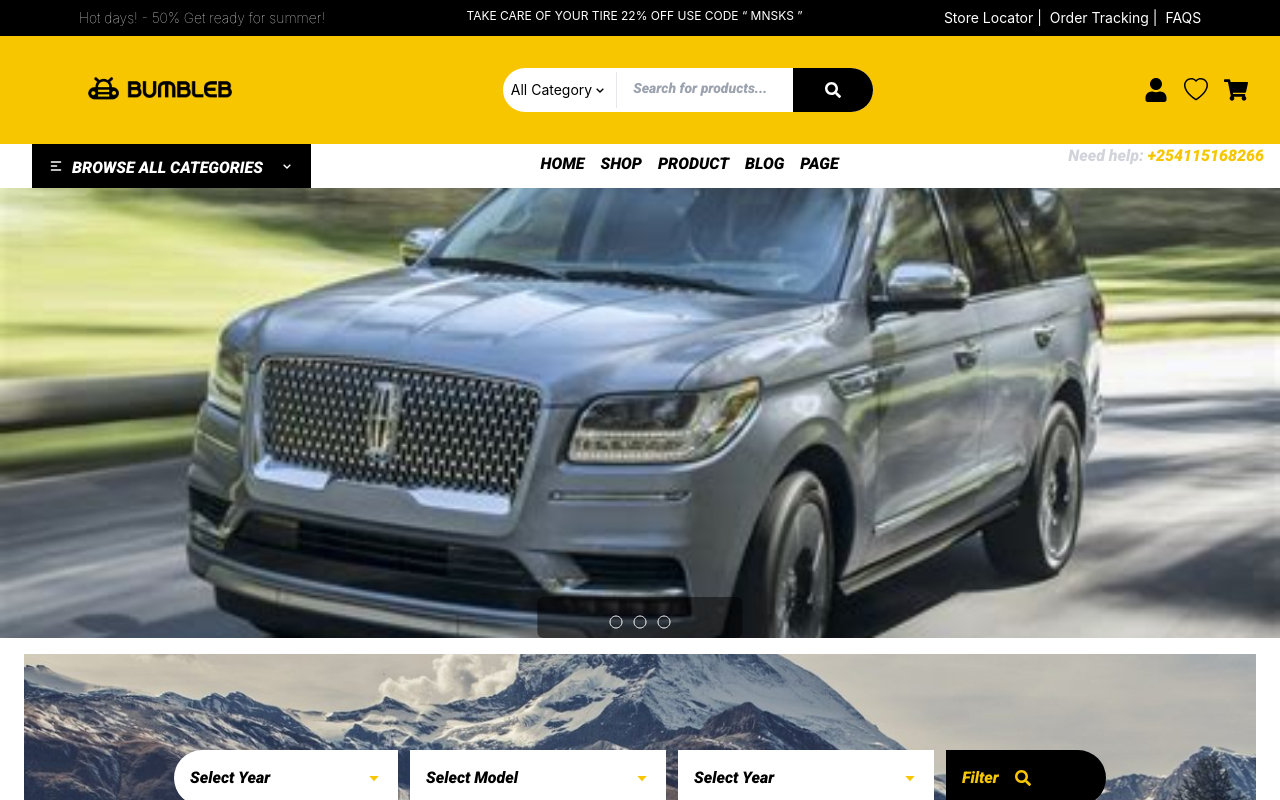
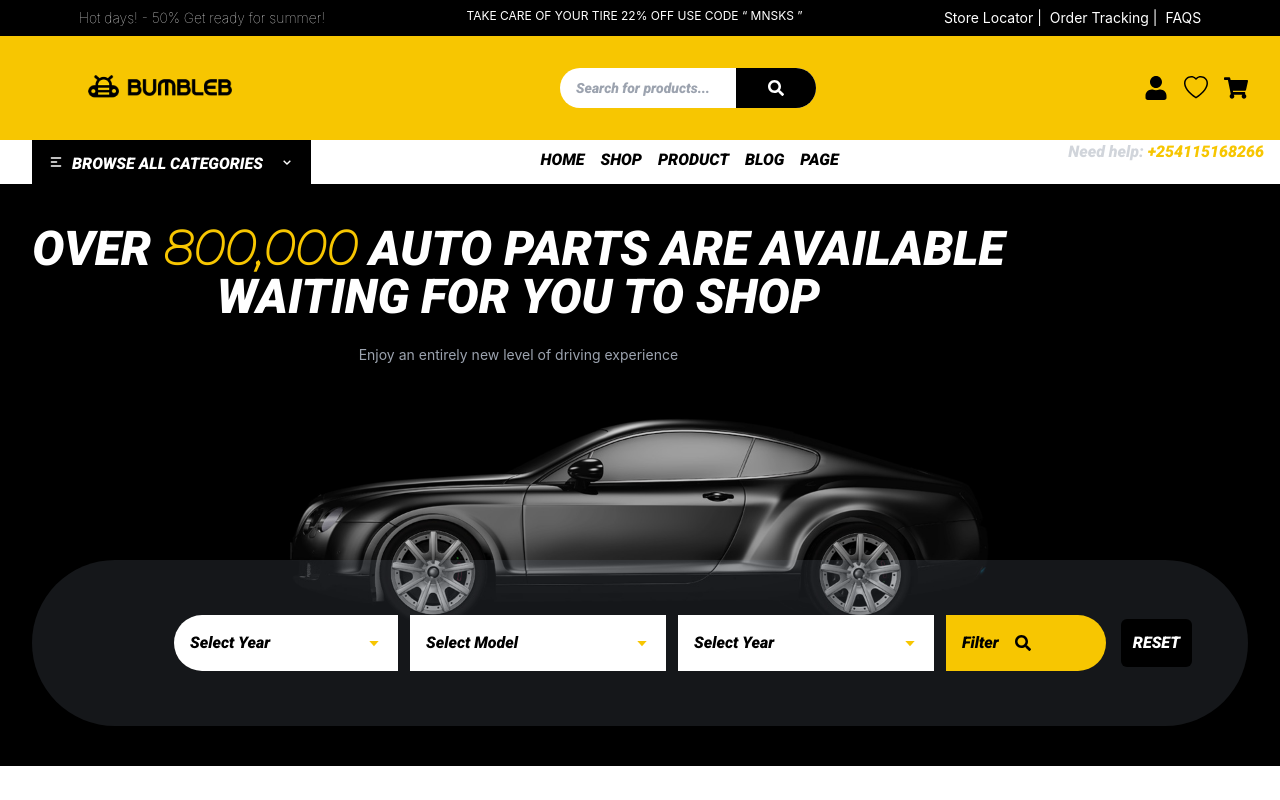
Before and after one commit to Kibet-mutai/Spare-shop, a React (Vite) app: page / in a window 1280 px wide. Shown: the top 800 px of the page. Built offline with nearby package versions, Linux system fonts and the light colour scheme; a web font is replaced by a local one.

Commit message:
implement V2

```diff
--- a/index.html
+++ b/index.html
@@ -15,6 +15,12 @@
       href="https://fonts.googleapis.com/css2?family=Roboto:ital,wght@1,900&display=swap"
       rel="stylesheet"
     />
+    <link rel="preconnect" href="https://fonts.googleapis.com" />
+    <link rel="preconnect" href="https://fonts.gstatic.com" crossorigin />
+    <link
+      href="https://fonts.googleapis.com/css2?family=Montserrat:ital,wght@1,100&family=Open+Sans:ital,wght@1,300&display=swap"
+      rel="stylesheet"
+    />
     <link rel="stylesheet" href="src/index.css" />
     <meta name="viewport" content="width=device-width, initial-scale=1.0" />
     <title>Spare parts shop</title>
--- a/src/Components/Filter.tsx
+++ b/src/Components/Filter.tsx
@@ -4,7 +4,7 @@ import { FaSearch } from "react-icons/fa";
 
 export const Filter = () => {
   const bgImage = {
-    url: "src/assets/Images/matterhorn-1313x875.jpg",
+    url: "src/assets/Images/slider-1.jpg",
   };
   const [showDropDown, setShowDropDown] = useState(false);
   const [showDropDownTwo, setShowDropDownTwo] = useState(false);
@@ -13,16 +13,27 @@ export const Filter = () => {
     <>
       <div
         style={{ backgroundImage: `url(${bgImage.url})` }}
-        className="bg-cover bg-center max-w-[1440px] h-[250px] m-auto mt-4 mx-6"
+        className="bg-cover bg-center max-w-[1440px] px-8 py-10"
       >
-        <div className="flex justify-center flex-row gap-x-3 p-24">
+        <div className=" text-5xl flex flex-col gap-y-6 filter-words">
+          <h3 className="text-white text-center">
+            OVER <span className="text-[#f7c601] fill-text">800,000</span> AUTO
+            PARTS ARE AVAILABLE WAITING FOR YOU TO SHOP
+          </h3>
+          <div className="text-gray-400 text-sm text-center">
+            <h1>Enjoy an entirely new level of driving experience</h1>
+          </div>
+        </div>
+
+        <div className="pt-[16%]">
+          <div className="flex flex-row items-center justify-center gap-x-3 py-[55px] rounded-full bg-gray-500 bg-opacity-20">
             <div className="relative w-56">
               <button
-              className="flex justify-between bg-white rounded-l-full w-full p-4"
+                className="flex justify-between items-center bg-white rounded-l-full w-full p-4"
                 onClick={() => setShowDropDown(!showDropDown)}
               >
                 <h3>Select Year</h3>
-              <BiCaretDown className="text-[#f7c601] mt-1" />
+                <BiCaretDown className="text-[#f7c601]" />
               </button>
               {showDropDown && (
                 <div className="absolute left-0 top-50 right-0 bg-white">
@@ -53,11 +64,11 @@ export const Filter = () => {
             </div>
             <div className="relative w-64">
               <button
-              className="flex justify-between bg-white w-full p-4"
+                className="flex justify-between items-center bg-white w-full p-4"
                 onClick={() => setShowDropDownThree(!showDropDownThree)}
               >
                 <h3>Select Model</h3>
-              <BiCaretDown className="text-[#f7c601] mt-1" />
+                <BiCaretDown className="text-[#f7c601]" />
               </button>
               {showDropDownThree && (
                 <div className="absolute left-0 top-50 z-20 right-0 bg-white">
@@ -118,11 +129,11 @@ export const Filter = () => {
             </div>
             <div className="relative w-64">
               <button
-              className="flex justify-between bg-white w-full p-4"
+                className="flex justify-between items-center bg-white w-full p-4"
                 onClick={() => setShowDropDownTwo(!showDropDownTwo)}
               >
                 <h3>Select Year</h3>
-              <BiCaretDown className="text-[#f7c601] mt-1" />
+                <BiCaretDown className="text-[#f7c601]" />
               </button>
               {showDropDownTwo && (
                 <div className="absolute left-0 top-50 z-10 right-0 bg-white">
@@ -166,22 +177,25 @@ export const Filter = () => {
                 </div>
               )}
             </div>
-          <div className="flex flex-col gap-y-6">
+            <div className="flex flex-col gap-y-6 items-center">
               <button
-              className="flex items-center flex-row gap-x-4 bg-black rounded-r-full p-4 w-40 hover:bg-[#f7c601]"
+                className="flex items-center flex-row gap-x-4 bg-[#f7c601] rounded-r-full p-4 w-40 hover:bg-[#f7c601]"
                 id="btn-filter"
               >
-              <h3 className="font-bold text-[#f7c601] icon font-[Inter]">
+                <h3 className="font-bold text-black icon font-[Inter]">
                   Filter
                 </h3>
-              <FaSearch className="text-[#f7c601] icon" />
+                <FaSearch className="text-black icon" />
               </button>
+            </div>
+            <div className="absolute z-10 right-20  p-2">
               <button id="btn-filter" className="bg-black p-3 rounded-md">
                 <h3 className="text-white uppercase">Reset</h3>
               </button>
             </div>
           </div>
         </div>
+      </div>
     </>
   );
 };
--- a/src/Components/Homepage.tsx
+++ b/src/Components/Homepage.tsx
@@ -2,7 +2,6 @@ import { useEffect, useState } from "react";
 import { SecondNavbar } from "../Layouts/SecondNavbar";
 import { Navbar } from "../Layouts/Navbar";
 import { Hero } from "../Layouts/Hero";
-import { Slider } from "../Layouts/Slider";
 import { Filter } from "./Filter";
 import ProductDeals from "./Products/ProductDeals";
 import { Offers } from "./Products/Offers";
@@ -44,7 +43,6 @@ export const Homepage = () => {
     <>
       {navbar ? <SecondNavbar /> : <Navbar />}
       <Hero />
-      <Slider />
       <Filter />
       <ProductDeals />
       <Offers />
--- a/src/Layouts/Navbar.tsx
+++ b/src/Layouts/Navbar.tsx
@@ -1,10 +1,7 @@
-import { useState } from "react";
 import { FaSearch, FaShoppingCart, FaUser } from "react-icons/fa";
 import { BsHeart } from "react-icons/bs";
-import { BiChevronDown, BiChevronUp } from "react-icons/bi";
 
 export const Navbar = () => {
-  const [showDropDown, setShowDropDown] = useState(false);
   return (
     <>
       <div className="flex justify-around bg-black p-2">
@@ -41,125 +38,6 @@ export const Navbar = () => {
           />
         </div>
         <div className="rounded-3xl bg-white flex max-w-md">
-          <div className="relative py-1">
-            <button
-              className="py-2 px-2 border-r text-base cursor-pointer flex flex-row truncate items-center focus:outline-none"
-              data-dropdown-placement="bottom"
-              type="button"
-              onClick={() => setShowDropDown(!showDropDown)}
-            >
-              <p className="text-sm hover:text-[#f7c601]">All Category</p>
-              {showDropDown ? <BiChevronUp /> : <BiChevronDown />}
-            </button>
-            {showDropDown && (
-              <div
-                id="dropdownUsers"
-                className="z-10 mt-1 absolute top-full left-0 bg-white rounded-lg shadow w-48"
-              >
-                <ul
-                  className=" h-72 py-2 overflow-y-auto px-3 text-gray-700"
-                  aria-labelledby="dropdownUsersButton"
-                >
-                  <li>
-                    <a
-                      href="#"
-                      className="category-links flex items-center px-4 py-2 hover:text-[#f7c601] border-b"
-                    >
-                      All Categories
-                    </a>
-                  </li>
-                  <li>
-                    <a
-                      href="#"
-                      className="category-links flex items-center px-4 py-2 hover:text-[#f7c601] border-b"
-                    >
-                      Body Parts
-                    </a>
-                  </li>
-                  <li>
-                    <a
-                      href="#"
-                      className="category-links flex items-center px-4 py-2 hover:text-[#f7c601] border-b"
-                    >
-                      Electronic Parts
-                    </a>
-                  </li>
-                  <li>
-                    <a
-                      href="#"
-                      className="category-links flex items-center px-4 py-2 hover:text-[#f7c601] border-b"
-                    >
-                      Engine Parts
-                    </a>
-                  </li>
-                  <li>
-                    <a
-                      href="#"
-                      className="category-links flex items-center px-4 py-2 hover:text-[#f7c601] border-b"
-                    >
-                      Brake Disks & Pads
-                    </a>
-                  </li>
-                  <li>
-                    <a
-                      href="#"
-                      className="category-links flex items-center px-4 py-2 hover:text-[#f7c601] border-b"
-                    >
-                      Suspension Parts
-                    </a>
-                  </li>
-                  <li>
-                    <a
-                      href="#"
-                      className="category-links flex items-center px-4 py-2 hover:text-[#f7c601] border-b"
-                    >
-                      Exteriors
-                    </a>
-                  </li>
-                  <li>
-                    <a
-                      href="#"
-                      className="category-links flex items-center px-4 py-2 hover:text-[#f7c601] border-b"
-                    >
-                      Lighting parts
-                    </a>
-                  </li>
-                  <li>
-                    <a
-                      href="#"
-                      className="category-links flex items-center px-4 py-2 hover:text-[#f7c601] border-b"
-                    >
-                      Oil & Lubricants
-                    </a>
-                  </li>
-                  <li>
-                    <a
-                      href="#"
-                      className="category-links flex items-center px-4 py-2 hover:text-[#f7c601] border-b"
-                    >
-                      Energy Parts
-                    </a>
-                  </li>
-                  <li>
-                    <a
-                      href="#"
-                      className="category-links flex items-center px-4 py-2 hover:text-[#f7c601] border-b"
-                    >
-                      Wheels And Tires
-                    </a>
-                  </li>
-                  <li>
-                    <a
-                      href="#"
-                      className="category-links flex items-center px-4 py-2 hover:text-[#f7c601] border-b"
-                    >
-                      Steering Parts
-                    </a>
-                  </li>
-                </ul>
-              </div>
-            )}
-          </div>
           <div className="search-bar py-2 pl-4">
             <input
               className="text-sm outline-none"
--- a/src/Layouts/Slider.tsx
+++ b/src/Layouts/Slider.tsx
@@ -3,84 +3,24 @@ import { IoRadioButtonOffSharp, IoRadioButtonOnOutline } from "react-icons/io5";
 export const Slider = () => {
   const images = [
     {
-      id: 1,
-      url: "src/assets/Images/car-tire-on-a-black-background-2210x1473.jpg",
-      description: "Variety of New Tires for Every Vehicle",
-      btn: "Apply now",
-    },
-    {
-      id: 2,
-      url: "src/assets/Images/Car.jpeg",
-      description: "Body Parts for Any Vehicle",
-      btn: "Apply now",
-    },
-    {
-      id: 3,
-      url: "src/assets/Images/hand-mechanic-man-hold-spanner-tool-inspection-mentenance-car-service_117358-177.jpg",
-      description: "Provide Tools Suitable for All Car Models",
-      btn: "Apply now",
+      url: "src/assets/Images/slider-1.jpg",
     },
   ];
 
-  const [currentImage, setCurrentImage] = useState(0);
+  // const [currentImage, setCurrentImage] = useState(0);
 
-  const changeImage = (slideImage: SetStateAction<number>) => {
-    setCurrentImage(slideImage);
-  };
-  const [activeSlide, setActiveSlide] = useState(1);
+  // const changeImage = (slideImage: SetStateAction<number>) => {
+  //   setCurrentImage(slideImage);
+  // };
+  // const [activeSlide, setActiveSlide] = useState(1);
 
-  useEffect(() => {
-    const interval = setInterval(() => {
-      setActiveSlide(activeSlide === images.length ? 1 : activeSlide + 1);
-    }, 12000);
+  // useEffect(() => {
+  //   const interval = setInterval(() => {
+  //     setActiveSlide(activeSlide === images.length ? 1 : activeSlide + 1);
+  //   }, 12000);
 
-    return () => clearInterval(interval);
-  }, [activeSlide]);
+  //   return () => clearInterval(interval);
+  // }, [activeSlide]);
 
-  return (
-    <div className="relative max-w-[1440px] h-[450px] m-auto">
-      {images.map((slide, index) => (
-        <div
-          key={slide.id}
-          className={`absolute top-0 left-0 w-full h-full transition-opacity duration-1000 ${
-            index === activeSlide ? "opacity-100" : "opacity-0"
-          }`}
-        >
-          <img
-            src={slide.url}
-            className="w-full h-full duration-500 ease-in-out bg-no-repeat bg-cover bg-center object-cover"
-          />
-          <div className="absolute bottom-0 left-1/2 transform -translate-x-1/2 text-white bg-black bg-opacity-50 px-4 py-2 rounded-md whitespace-nowrap">
-            {slide.description.split("").map((char, index) => (
-              <span
-                key={`${slide.id}-char-${index}`}
-                className={`inline-block opacity-0 text-red-600 ${
-                  index === 0 ? "animate-typing" : ""
-                }`}
-                style={{ animationDelay: `${(index + 1) * 50}ms` }}
-              >
-                {char}
-              </span>
-            ))}
-          </div>
-          <div className="flex items-center flex-row gap-x-2 absolute left-[50%] bottom-2 -translate-x-1/2">
-            {images.map((_slide, slideIndex) => (
-              <div
-                id="slider"
-                key={slideIndex}
-                onClick={() => changeImage(slideIndex)}
-                className="text-white"
-              >
-                {!currentImage ? (
-                  <IoRadioButtonOffSharp />
-                ) : (
-                  <IoRadioButtonOnOutline />
-                )}
-              </div>
-            ))}
-          </div>
-        </div>
-      ))}
-    </div>
-  );
+  return <div className="relative max-w-[1440px] h-[450px] m-auto"></div>;
 };
--- a/src/index.css
+++ b/src/index.css
@@ -55,6 +55,9 @@ span {
 .icon {
   font-family: "Roboto", sans-serif;
 }
+.fill-text {
+  font-family: "Montserrat", sans-serif;
+}
 #btn-filter:hover .icon {
   @apply text-black;
 }
@@ -88,35 +91,11 @@ input[data-autocompleted] {
   background: url("src/assets/Images/product5.jpg");
 }
 
-.link-text {
-  /* overflow-wrap: break-word; */
-  word-break: break-all;
-  /* inline-size: 50%; */
+.filter-words {
+  overflow-wrap: break-word;
+  /* word-break: break-all; */
+  inline-size: 80%;
 }
-
-/* .best-links::after {
-  content: "";
-  position: absolute;
-  left: 0;
-  bottom: 0;
-  width: 100%;
-  height: 2px;
-  background: currentColor;
-  -webkit-transform: scaleX(0);
-  transform: scaleX(0);
-  -webkit-transform-origin: right;
-  transform-origin: right;
-  transition: -webkit-transform 250ms ease-in;
-  transition: transform 250ms ease-in;
-  transition: transform 250ms ease-in, -webkit-transform 250ms ease-in;
-  }
-
-.best-links:hover::after {
-  -webkit-transform: scaleX(1);
-  transform: scaleX(1);
-  -webkit-transform-origin: left;
-  transform-origin: left;
-} */
 
 .best-links a {
   position: relative; /* Set position property to relative */
```
Lines whose indentation alone changed are shown as unchanged.
